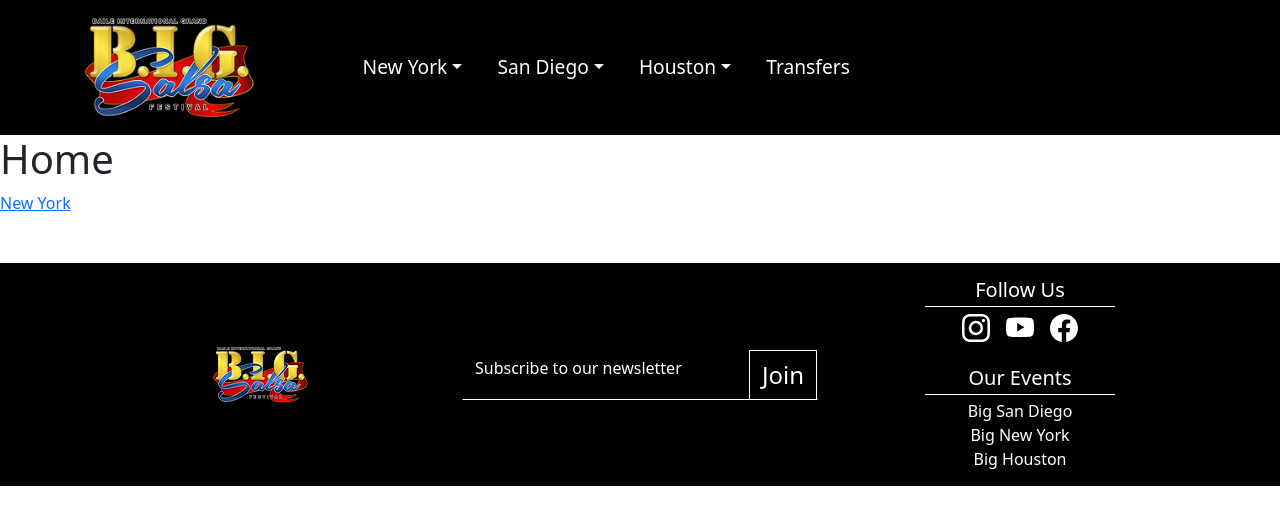
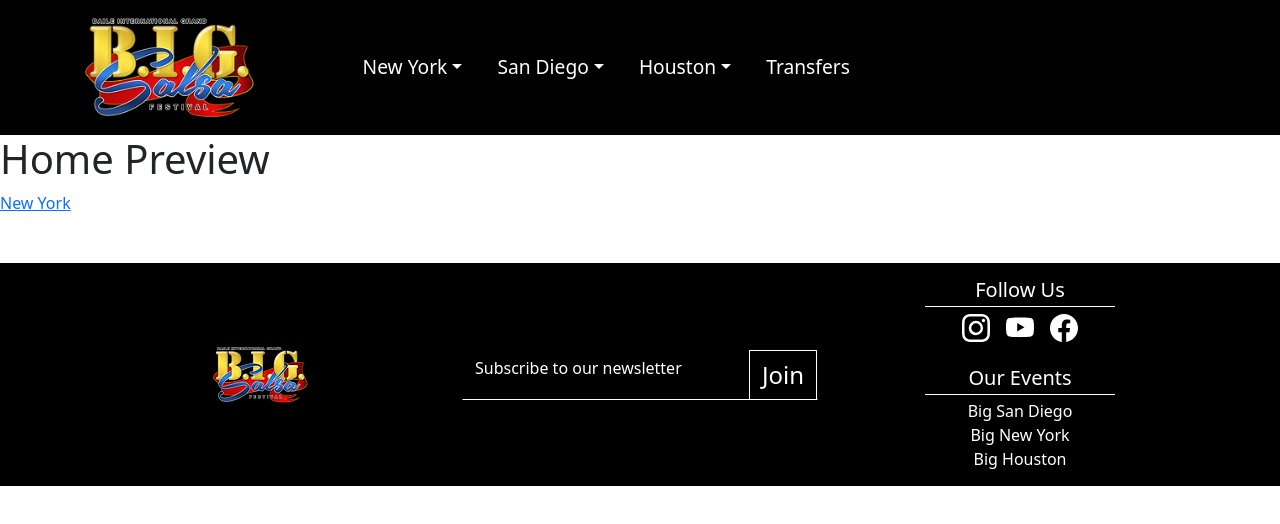
Before and after one commit to codejohnson89/bigsalsafestival, a React (Vite) app: page / in a window 1280 px wide. Shown: the top 524 px of the page. Built offline with nearby package versions, Linux system fonts and the light colour scheme.

Commit message:
Test preview branch

```diff
--- a/src/Pages/home.jsx
+++ b/src/Pages/home.jsx
@@ -3,7 +3,7 @@
 export default function Home () {
     return (
         <>
-            <h1>Home</h1>
+            <h1>Home Preview</h1>
             <Link to="/new-york/perform">New York</Link>
         </>
     )
```
